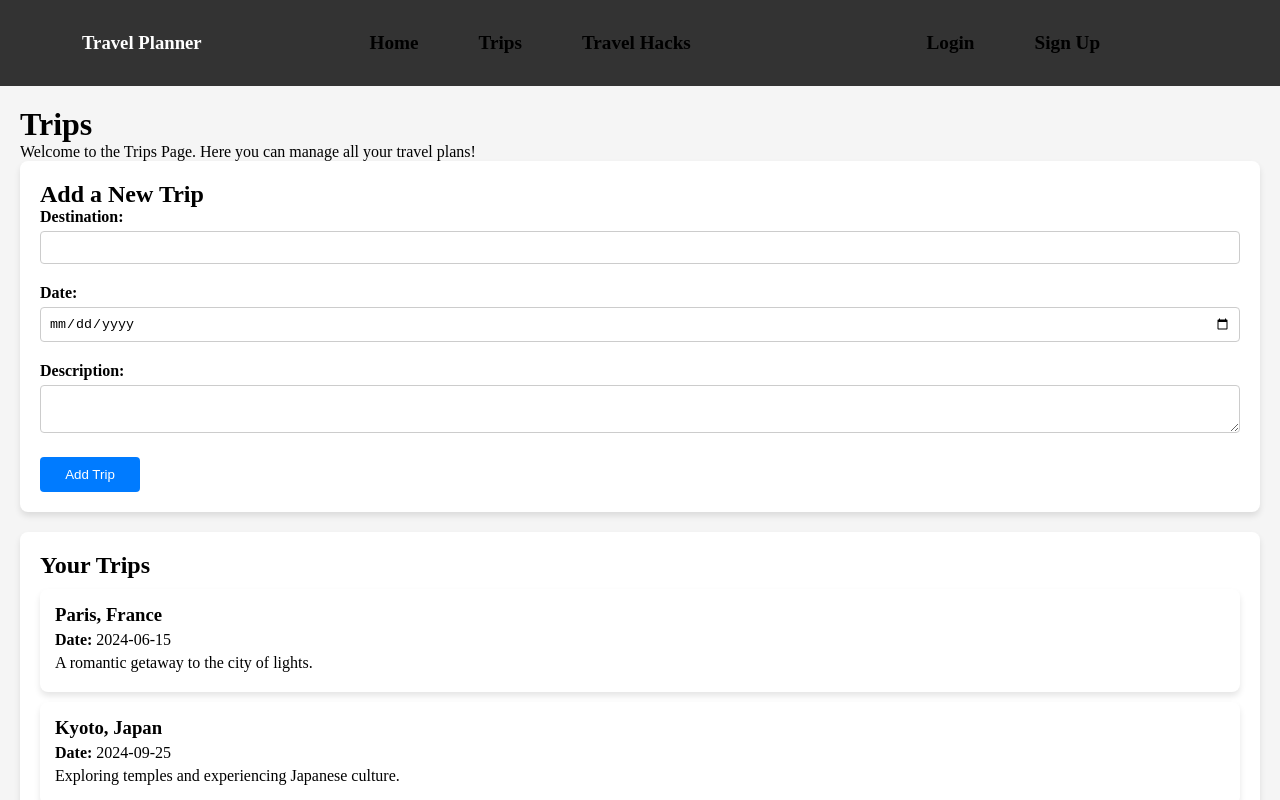
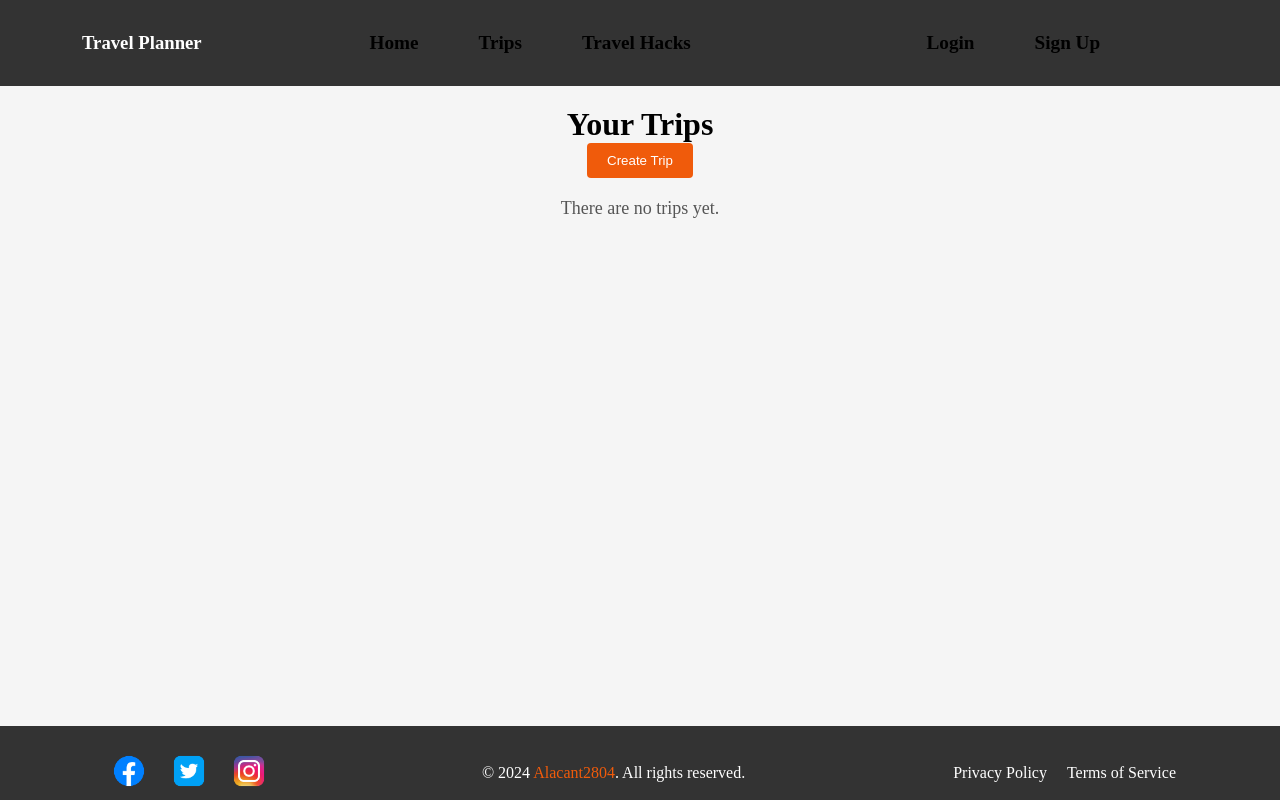
Before and after one commit to Alacant2804/Travel-App, a React (Vite) app in the folder travel-app/: page /trips in a window 1280 px wide. Shown: the top 800 px of the page. Built offline with nearby package versions, Linux system fonts and the light colour scheme.

Commit message:
Created very basic trip page with possiblity to create trips

```diff
--- a/travel-app/package.json
+++ b/travel-app/package.json
@@ -13,6 +13,7 @@
     "firebase": "^10.11.1",
     "react": "^18.2.0",
     "react-dom": "^18.2.0",
+    "react-modal": "^3.16.1",
     "react-router-dom": "^6.23.0"
   },
   "devDependencies": {
--- a/travel-app/src/App.jsx
+++ b/travel-app/src/App.jsx
@@ -4,11 +4,16 @@ import MainPhoto from './MainPhoto.jsx';
 import AboutApp from './AboutApp.jsx';
 import Footer from './Footer.jsx';
 import Trips from './Trips.jsx';
+import TripDetail from './TripDetail.jsx';
 import TravelHacks from './TravelHacks.jsx';
 import Login from './Login.jsx';
 import SignUp from './SignUp.jsx';
+import { useState } from 'react';
+
 
 export default function App() {
+  const [trips, setTrips] = useState([]);
+
   return (
     <BrowserRouter>
       <div className="App">
@@ -20,7 +25,8 @@ export default function App() {
               <AboutApp />
             </>
           } />
-          <Route path="/trips" element={<Trips />} />
+          <Route path="/trips" element={<Trips trips={trips} setTrips={setTrips} />} />
+          <Route path="/trips/:tripId" element={<TripDetail trips={trips} />} />
           <Route path="/travel-hacks" element={<TravelHacks />} />
           <Route path="/login" element={<Login />} />
           <Route path="/sign-up" element={<SignUp />} />
--- /dev/null
+++ b/travel-app/src/TripDetail.jsx
@@ -0,0 +1,19 @@
+import { useParams } from 'react-router-dom';
+
+export default function TripDetail({ trips }) {
+  const { tripId } = useParams();
+  const trip = trips.find((t) => t.id === parseInt(tripId));
+
+  if (!trip) {
+    return <p>Trip not found!</p>;
+  }
+
+  return (
+    <div className="trip-detail">
+      <h1>{trip.tripName}</h1>
+      <p><strong>Destination:</strong> {trip.destination}</p>
+      <p><strong>Date:</strong> {trip.date}</p>
+      <p><strong>Description:</strong> {trip.description || 'No description provided.'}</p>
+    </div>
+  );
+}
--- /dev/null
+++ b/travel-app/src/TripFormModal.css
@@ -0,0 +1,13 @@
+.modal-btn {
+    margin: 10px;
+    padding: 10px 20px;
+    border: none;
+    border-radius: 4px;
+    cursor: pointer;
+    background-color: #007bff;
+    color: white;
+  }
+
+  .modal-btn:hover {
+    background-color: #0056b3;
+  }
--- /dev/null
+++ b/travel-app/src/TripFormModal.jsx
@@ -0,0 +1,68 @@
+// TripFormModal.jsx
+import { useState } from 'react';
+import Modal from 'react-modal';
+import './TripFormModal.css';
+
+// Set the app element for accessibility (replace `#root` if your main element is different)
+Modal.setAppElement('#root');
+
+const customStyles = {
+  content: {
+    maxWidth: '400px',
+    margin: 'auto',
+    padding: '20px',
+    borderRadius: '8px',
+    textAlign: 'center',
+  },
+};
+
+export default function TripFormModal({ isOpen, onRequestClose, onSubmit }) {
+  const [tripName, setTripName] = useState('');
+  const [destination, setDestination] = useState('');
+  const [date, setDate] = useState('');
+
+  const handleSubmit = () => {
+    if (tripName && destination && date) {
+      onSubmit({ tripName, destination, date });
+      setTripName('');
+      setDestination('');
+      setDate('');
+      onRequestClose();
+    } else {
+      alert('Please fill out all fields.');
+    }
+  };
+
+  return (
+    <Modal
+      isOpen={isOpen}
+      onRequestClose={onRequestClose}
+      style={customStyles}
+      contentLabel="Create a New Trip"
+    >
+      <h2>Create a New Trip</h2>
+      <input
+        type="text"
+        placeholder="Name of the trip"
+        value={tripName}
+        onChange={(e) => setTripName(e.target.value)}
+        required
+      />
+      <input
+        type="text"
+        placeholder="Destination"
+        value={destination}
+        onChange={(e) => setDestination(e.target.value)}
+        required
+      />
+      <input
+        type="date"
+        value={date}
+        onChange={(e) => setDate(e.target.value)}
+        required
+      />
+      <button onClick={handleSubmit} className="modal-btn">Create Trip</button>
+      <button onClick={onRequestClose} className="modal-btn">Cancel</button>
+    </Modal>
+  );
+}
--- a/travel-app/src/Trips.css
+++ b/travel-app/src/Trips.css
@@ -4,67 +4,38 @@
     min-height: 80vh;
 }
 
-  .new-trip-form, .trip-list {
-    background-color: white;
-    border-radius: 8px;
-    padding: 20px;
-    box-shadow: 0 4px 6px rgba(0, 0, 0, 0.1);
-    margin-bottom: 20px;
+.trips-main {
+  margin: 0 auto;
+  max-width: 800px;
+  text-align: center;
 }
 
-  .new-trip-form h2, .trip-list h2 {
-    margin-top: 0;
+.create-trip-btn {
+  background-color: #f05b0b;
+  color: white;
+  border: none;
+  padding: 10px 20px;
+  cursor: pointer;
+  border-radius: 4px;
 }
 
-  .new-trip-form form {
-    display: flex;
-    flex-direction: column;
+.create-trip-btn:hover {
+  background-color: #e04a00;
 }
 
-  .new-trip-form label {
-    margin-bottom: 10px;
-    font-weight: bold;
+.no-trips-message {
+  font-size: 18px;
+  color: #555;
+  margin-top: 20px;
 }
 
-  .new-trip-form input[type="text"], .new-trip-form input[type="date"], .new-trip-form textarea {
-    width: 100%;
-    padding: 8px;
-    margin-top: 5px;
-    margin-bottom: 10px;
-    border-radius: 4px;
-    border: 1px solid #ccc;
+.trips-list {
+  list-style: none;
+  padding-left: 0;
+  margin-top: 20px;
 }
 
-  .new-trip-form button {
-    background-color: #007bff;
-    color: white;
-    border: none;
-    border-radius: 4px;
-    padding: 10px;
-    cursor: pointer;
-    width: 100px;
+.trips-list li {
+  padding: 10px 0;
+  border-bottom: 1px solid #ddd;
 }
-
-  .new-trip-form button:hover {
-    background-color: #0056b3;
-  }
-
-  .trip-list h2 {
-    margin-bottom: 10px;
-  }
-
-  .trip-card {
-    background-color: #fff;
-    border-radius: 8px;
-    padding: 15px;
-    margin-bottom: 10px;
-    box-shadow: 0 4px 6px rgba(0, 0, 0, 0.1);
-  }
-
-  .trip-card h3 {
-    margin: 0;
-  }
-
-  .trip-card p {
-    margin: 5px 0;
-  }
--- a/travel-app/src/Trips.jsx
+++ b/travel-app/src/Trips.jsx
@@ -1,97 +1,43 @@
-import React, { useState } from 'react';
+import { useState } from 'react';
+import { Link } from 'react-router-dom';
+import TripFormModal from './TripFormModal';
 import './Trips.css';
 
-const initialTrips = [
-  { id: 1, destination: 'Paris, France', date: '2024-06-15', description: 'A romantic getaway to the city of lights.' },
-  { id: 2, destination: 'Kyoto, Japan', date: '2024-09-25', description: 'Exploring temples and experiencing Japanese culture.' },
-  { id: 3, destination: 'New York City, USA', date: '2024-11-10', description: 'Visiting iconic landmarks and enjoying Broadway shows.' }
-];
+export default function Trips() {
+  const [trips, setTrips] = useState([]);
+  const [isModalOpen, setIsModalOpen] = useState(false);
 
-export default function Trips() {
-  const [trips, setTrips] = useState(initialTrips);
-  const [newTrip, setNewTrip] = useState({
-    destination: '',
-    date: '',
-    description: ''
-  });
-
-  const handleInputChange = (e) => {
-    const { name, value } = e.target;
-    setNewTrip({ ...newTrip, [name]: value });
-  };
-
-  const handleAddTrip = (e) => {
-    e.preventDefault();
-    if (newTrip.destination && newTrip.date) {
-      const newTripData = {
-        id: trips.length + 1,
-        ...newTrip
-      };
-      setTrips([...trips, newTripData]);
-      setNewTrip({
-        destination: '',
-        date: '',
-        description: ''
-      });
-    }
+  const handleCreateTrip = (newTrip) => {
+    const newId = trips.length + 1;
+    setTrips([...trips, { id: newId, ...newTrip }]);
   };
 
   return (
     <div className="trips-page">
-      <h1>Trips</h1>
-      <p>Welcome to the Trips Page. Here you can manage all your travel plans!</p>
+      <main className="trips-main">
+        <h1>Your Trips</h1>
+        <button onClick={() => setIsModalOpen(true)} className="create-trip-btn">
+          Create Trip
+        </button>
 
-      {/* Add New Trip Form */}
-      <div className="new-trip-form">
-        <h2>Add a New Trip</h2>
-        <form onSubmit={handleAddTrip}>
-          <label>
-            Destination:
-            <input
-              type="text"
-              name="destination"
-              value={newTrip.destination}
-              onChange={handleInputChange}
-              required
-            />
-          </label>
-          <label>
-            Date:
-            <input
-              type="date"
-              name="date"
-              value={newTrip.date}
-              onChange={handleInputChange}
-              required
-            />
-          </label>
-          <label>
-            Description:
-            <textarea
-              name="description"
-              value={newTrip.description}
-              onChange={handleInputChange}
-            ></textarea>
-          </label>
-          <button type="submit">Add Trip</button>
-        </form>
-      </div>
+        {trips.length === 0 ? (
+          <p className="no-trips-message">There are no trips yet.</p>
+        ) : (
+          <ul className="trips-list">
+            {trips.map((trip) => (
+              <li key={trip.id}>
+                <Link to={`/trips/${trip.id}`}>{trip.tripName} - {trip.destination}</Link>
+              </li>
+            ))}
+          </ul>
+        )}
 
-      {/* Display List of Trips */}
-      <div className="trip-list">
-        <h2>Your Trips</h2>
-        {trips.length > 0 ? (
-          trips.map((trip) => (
-            <div className="trip-card" key={trip.id}>
-              <h3>{trip.destination}</h3>
-              <p><strong>Date:</strong> {trip.date}</p>
-              <p>{trip.description}</p>
-            </div>
-          ))
-        ) : (
-          <p>No trips available. Add some trips to start planning your adventures!</p>
-        )}
-      </div>
+        <TripFormModal
+          isOpen={isModalOpen}
+          onRequestClose={() => setIsModalOpen(false)}
+          onSubmit={handleCreateTrip}
+        />
+      </main>
     </div>
   );
 }
```
Also changed, not shown: 1 other file (tests, documents, lock files or other folders). Lines whose indentation alone changed are shown as unchanged.
